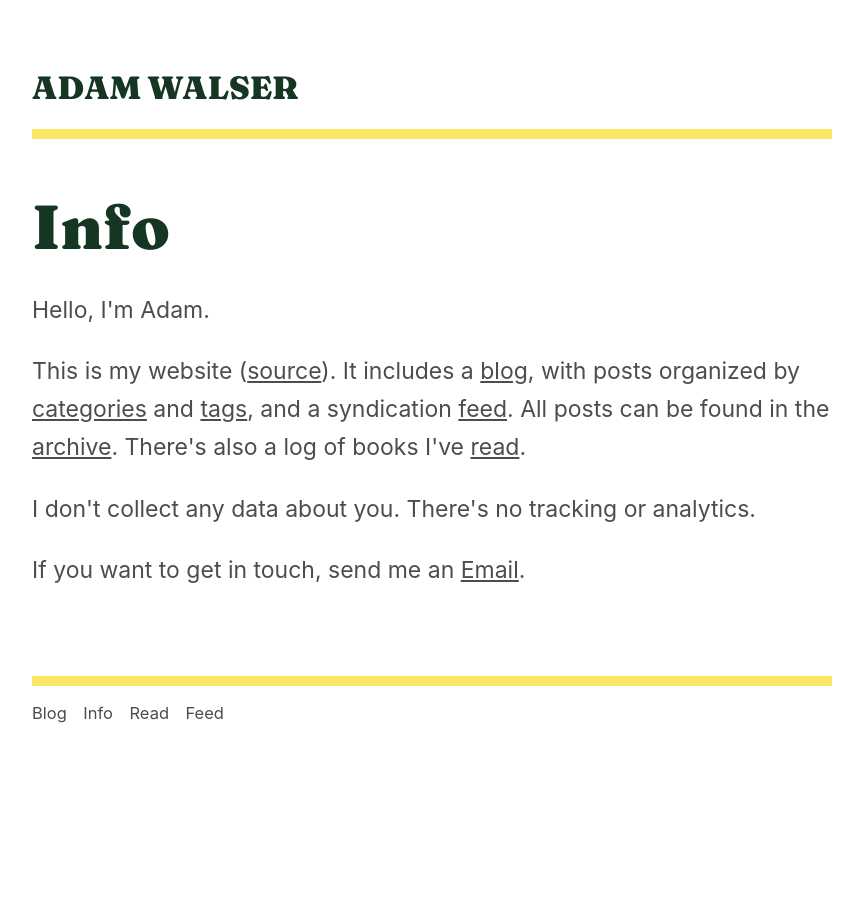
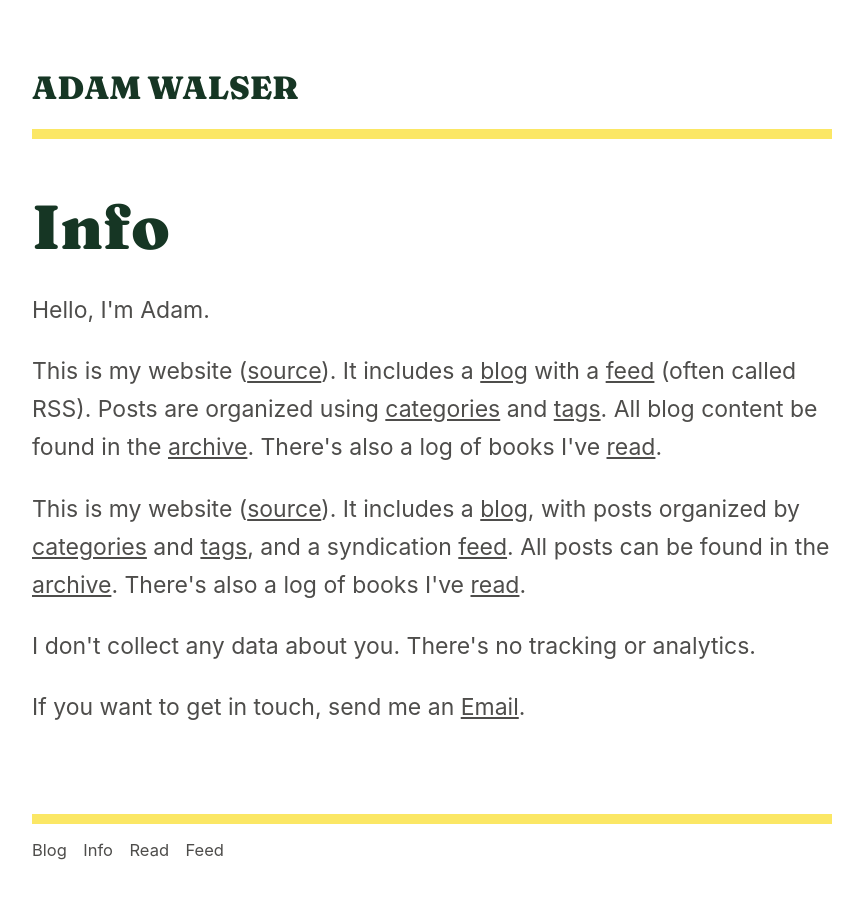
Before and after one commit to ajpwalser/ajpwalser.github.io, a Jekyll site: the page built from info.html, in a window 1280 px wide. Shown: the whole page, without its empty margins (208-1071 px from the left). Built offline with Jekyll 4.4.1, drawn with Linux system fonts in a browser that asks for light colours; some web fonts are replaced; before the commit the page ends 900 px from its top, so only the background shows below that.

Commit message:
Update info.html

```diff
--- a/info.html
+++ b/info.html
@@ -6,6 +6,7 @@
 
 <h2>Info</h2>
 <p class="first">Hello, I'm Adam.</p>
+<p>This is my website (<a href="https://github.com/ajpwalser/ajpwalser.github.io">source</a>). It includes a <a href="https://ajpwalser.github.io/">blog</a> with a <a href="https://ajpwalser.github.io/feed.xml">feed</a> (often called RSS). Posts are organized using <a href="https://ajpwalser.github.io/categories/">categories</a> and <a href="https://ajpwalser.github.io/tags/">tags</a>. All blog content be found in the <a href="https://ajpwalser.github.io/archive/">archive</a>. There's also a log of books I've <a href="https://ajpwalser.github.io/read/">read</a>.</p>
 <p>This is my website (<a href="https://github.com/ajpwalser/ajpwalser.github.io">source</a>). It includes a <a href="https://ajpwalser.github.io/">blog</a>, with posts organized by <a href="https://ajpwalser.github.io/tags/">categories</a> and <a href="https://ajpwalser.github.io/tags/">tags</a>, and a syndication <a href="https://ajpwalser.github.io/feed.xml">feed</a>. All posts can be found in the <a href="https://ajpwalser.github.io/archive/">archive</a>. There's also a log of books I've <a href="https://ajpwalser.github.io/read/">read</a>.</p>
 <p>I don't collect any data about you. There's no tracking or analytics.</p>
 <p>If you want to get in touch, send me an <a href="mailto:ajpwalser@gmail.com">Email</a>.</p>
```
